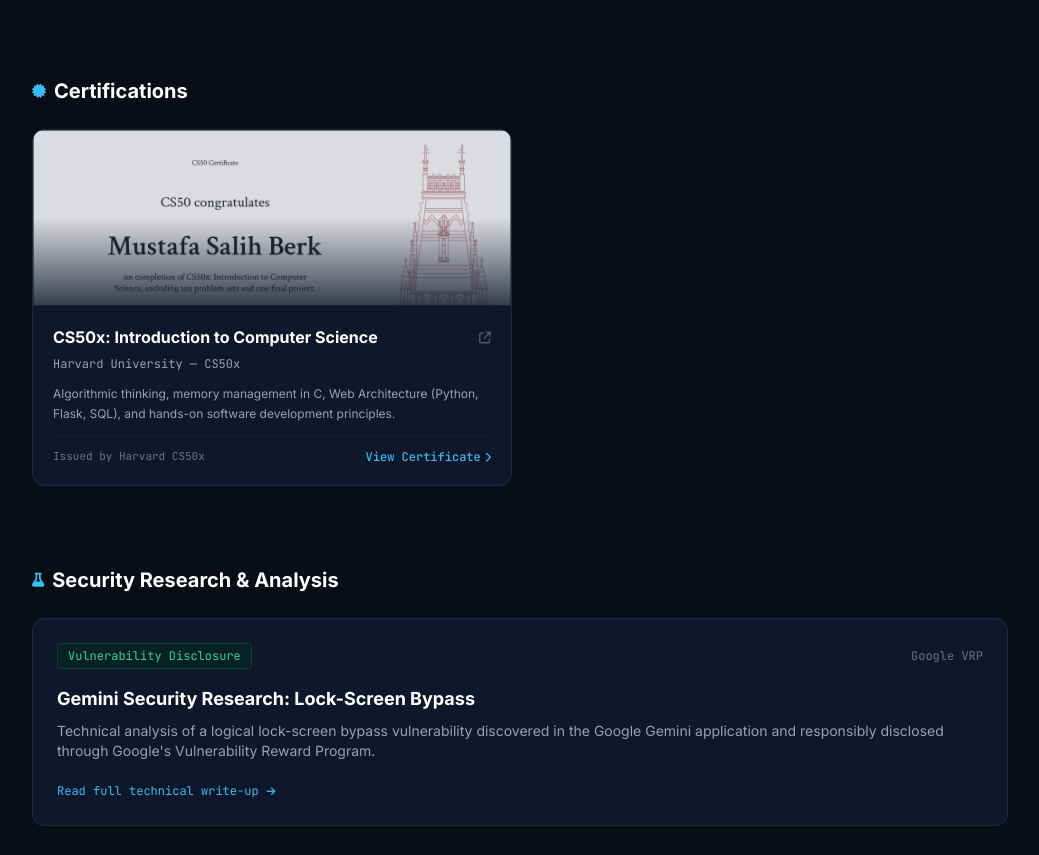
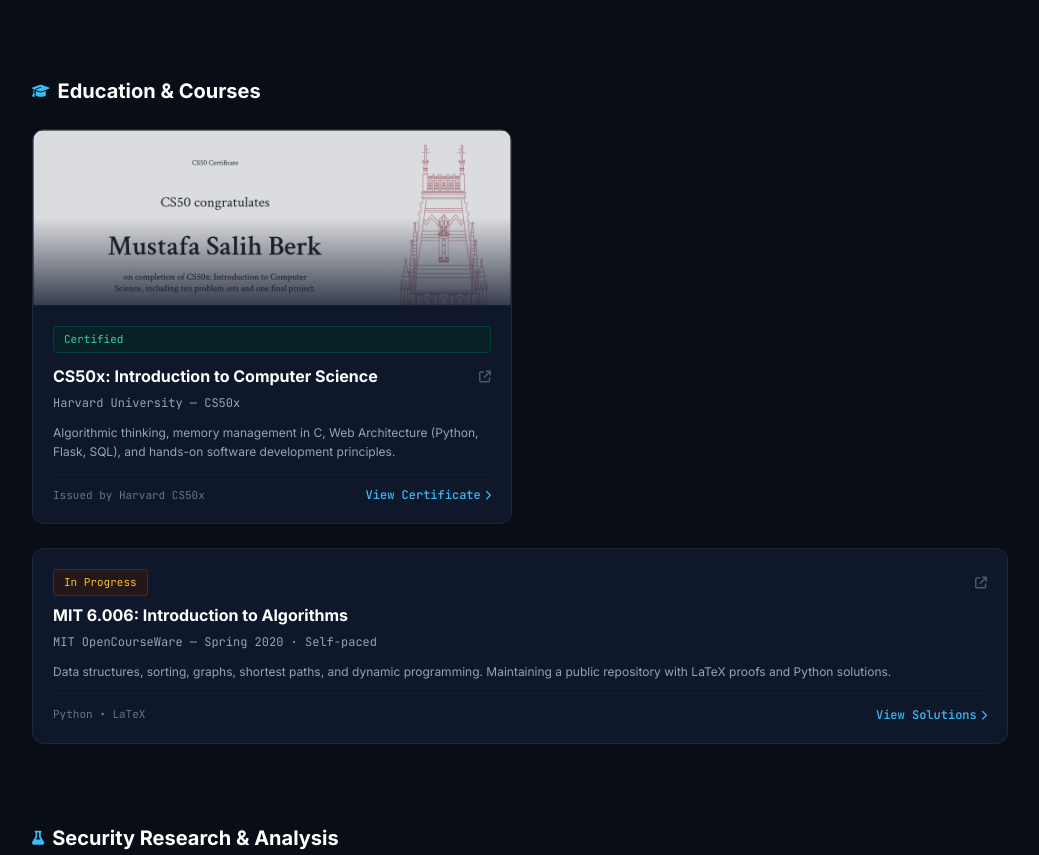
Before and after one commit to msalihberk/msalihberk.github.io, a plain HTML site: page index.html in a window 1280 px wide. Shown: the part 1006-1861 px from the top of the page, without its empty margins (120-1159 px from the left). Drawn offline with nearby package versions, Linux system fonts and the light colour scheme.

Commit message:
Add MIT 6.006

```diff
--- a/index.html
+++ b/index.html
@@ -135,7 +135,7 @@
                 <a href="#research" class="text-slate-400 hover:text-white transition">Research</a>
                 <a href="#projects" class="text-slate-400 hover:text-white transition">Projects</a>
                 <a href="#recognition" class="text-slate-400 hover:text-white transition">Recognition</a>
-                <a href="#certifications" class="text-slate-400 hover:text-white transition">Certifications</a>
+                <a href="#education" class="text-slate-400 hover:text-white transition">Education</a>
                 <a href="#contact" class="px-3 py-1.5 bg-slate-800 hover:bg-slate-700 text-white rounded-lg border border-slate-700 transition text-xs font-mono">Contact</a>
             </div>
 
@@ -152,7 +152,7 @@
         <a href="#research" class="mobile-link block text-slate-400 hover:text-white transition py-1">Research</a>
         <a href="#projects" class="mobile-link block text-slate-400 hover:text-white transition py-1">Projects</a>
         <a href="#recognition" class="mobile-link block text-slate-400 hover:text-white transition py-1">Recognition</a>
-        <a href="#certifications" class="mobile-link block text-slate-400 hover:text-white transition py-1">Certifications</a>
+        <a href="#education" class="mobile-link block text-slate-400 hover:text-white transition py-1">Education</a>
         <a href="#contact" class="mobile-link inline-block px-3 py-1.5 bg-slate-800 hover:bg-slate-700 text-white rounded-lg border border-slate-700 transition text-xs font-mono">Contact</a>
     </div>
 </nav>
@@ -235,10 +235,10 @@
         </div>
     </section>
 
-    <!-- Certifications Section -->
-    <section id="certifications" class="space-y-4 sm:space-y-6 scroll-mt-24">
+    <!-- Education Section -->
+    <section id="education" class="space-y-4 sm:space-y-6 scroll-mt-24">
         <h2 class="text-lg sm:text-xl font-bold text-white flex items-center gap-2">
-            <i class="fa-solid fa-certificate text-brand text-sm"></i> Certifications
+            <i class="fa-solid fa-graduation-cap text-brand text-sm"></i> Education & Courses
         </h2>
 
         <div class="grid md:grid-cols-2 gap-4">
@@ -253,6 +253,7 @@
 
                 <!-- Content Area -->
                 <div class="p-5 space-y-3 flex-1 flex flex-col justify-between">
+                    <span class="inline-block text-[11px] font-mono text-emerald-400 bg-emerald-950/50 border border-emerald-800/50 px-2.5 py-1 rounded">Certified</span>
                     <div class="space-y-2">
                         <div class="flex items-start justify-between gap-2">
                             <h3 class="text-base font-bold text-white group-hover:text-brand transition leading-snug">
@@ -277,6 +278,35 @@
                 </div>
             </a>
         </div>
+
+        <!-- MIT 6.006 Card -->
+        <a href="https://github.com/msalihberk/mit-6006-solutions" target="_blank" rel="noopener noreferrer" class="bg-cardBg border border-borderBg rounded-xl overflow-hidden hover:border-brand/50 hover:bg-slate-800/50 transition cursor-pointer group flex flex-col justify-between">
+            <div class="p-5 space-y-3 flex-1 flex flex-col justify-between">
+                <div class="space-y-2">
+                    <div class="flex items-center justify-between gap-2">
+                        <span class="text-[11px] font-mono text-amber-400 bg-amber-950/40 border border-amber-800/40 px-2.5 py-1 rounded">In Progress</span>
+                        <i class="fa-solid fa-arrow-up-right-from-square text-xs text-slate-500 opacity-70 group-hover:opacity-100 group-hover:text-brand transition shrink-0"></i>
+                    </div>
+
+                    <h3 class="text-base font-bold text-white group-hover:text-brand transition leading-snug">
+                        MIT 6.006: Introduction to Algorithms
+                    </h3>
+
+                    <p class="text-xs font-mono text-slate-400">MIT OpenCourseWare — Spring 2020 · Self-paced</p>
+
+                    <p class="text-slate-400 text-xs leading-relaxed pt-1">
+                        Data structures, sorting, graphs, shortest paths, and dynamic programming. Maintaining a public repository with LaTeX proofs and Python solutions.
+                    </p>
+                </div>
+
+                <div class="pt-3 border-t border-borderBg/50 flex items-center justify-between">
+                    <span class="text-[11px] font-mono text-slate-500">Python • LaTeX</span>
+                    <span class="text-xs font-mono text-brand flex items-center gap-1 group-hover:translate-x-0.5 transition font-medium">
+                        View Solutions <i class="fa-solid fa-chevron-right text-[10px]"></i>
+                    </span>
+                </div>
+            </div>
+        </a>
     </section>
 
     <!-- Featured Research Section -->
```
